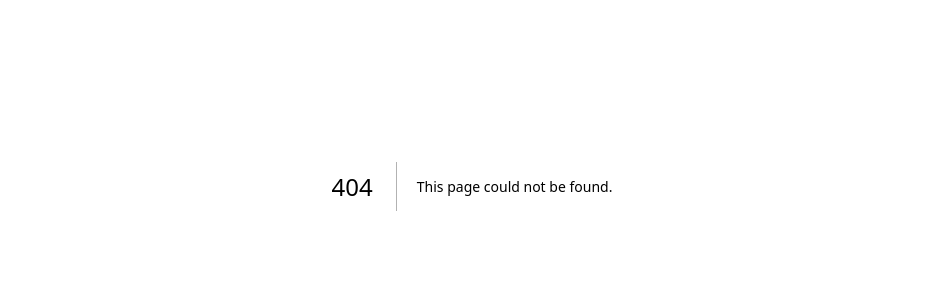
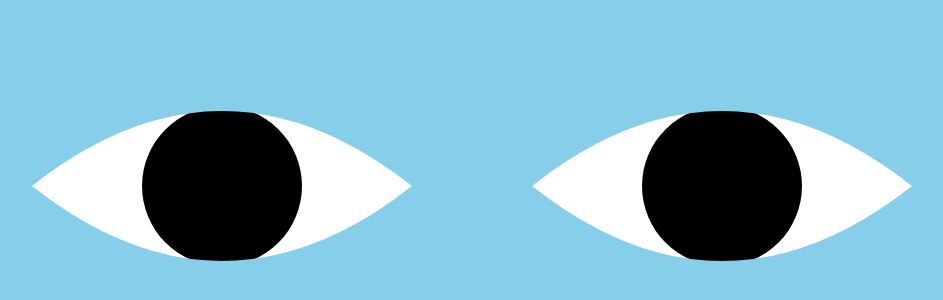
Before and after one commit to stoikal/28-days, a Next.js app: page /day/22 in a window 1280 px wide. Before the commit this address had no page. Shown: the part 214-514 px from the top of the page, without its empty margins (168-1111 px from the left). Built offline with nearby package versions, Linux system fonts and the light colour scheme.

Commit message:
feat(eyes): create Eyes page

```diff
--- /dev/null
+++ b/src/hooks/useGamepad.tsx
@@ -0,0 +1,31 @@
+import { useEffect, useState } from 'react'
+
+export function useGamepad () {
+  const [axes, setAxes] = useState<number[]>([])
+
+  useEffect(() => {
+    let id: any
+
+    function updateGamepadState () {
+      const gamepads = navigator.getGamepads()
+
+      const primaryGamepad = gamepads[0]
+
+      if (primaryGamepad) {
+        setAxes([...primaryGamepad.axes])
+      } else {
+        setAxes([])
+      }
+
+      id = requestAnimationFrame(updateGamepadState)
+    }
+    // [lx, ly, lt, rx, ry, rt]
+    updateGamepadState()
+
+    return () => {
+      cancelAnimationFrame(id)
+    }
+  }, [])
+
+  return { axes }
+}
--- /dev/null
+++ b/src/pages/day/22.tsx
@@ -0,0 +1,134 @@
+import Head from 'next/head'
+import { useState } from 'react'
+import { useGamepad } from '@/hooks/useGamepad'
+
+const EYE_HEIGHT = 150
+const IRIS_RADIUS = 80
+
+export default function Day22 () {
+  // [lx, ly, lt, rx, ry, rt]
+  const [lXIndex] = useState(0)
+  const [lYIndex] = useState(1)
+  const [lTriggerIndex] = useState(2)
+  const [rXIndex] = useState(3)
+  const [rYIndex] = useState(4)
+  const [rTriggerIndex] = useState(5)
+
+  const { axes } = useGamepad()
+
+  const lX = (() => {
+    if (axes[lXIndex] !== undefined) {
+      return axes[lXIndex]
+    }
+
+    return 0
+  })()
+
+  const lY = (() => {
+    if (axes[lYIndex] !== undefined) {
+      return axes[lYIndex]
+    }
+
+    return 0
+  })()
+
+  const lTrigger = (() => {
+    if (axes[lTriggerIndex] !== undefined) {
+      return axes[lTriggerIndex]
+    }
+
+    return -1
+  })()
+
+  const rX = (() => {
+    if (axes[rXIndex] !== undefined) {
+      return axes[rXIndex]
+    }
+
+    return 0
+  })()
+
+  const rY = (() => {
+    if (axes[rYIndex] !== undefined) {
+      return axes[rYIndex]
+    }
+
+    return 0
+  })()
+
+  const rTrigger = (() => {
+    if (axes[rTriggerIndex] !== undefined) {
+      return axes[rTriggerIndex]
+    }
+
+    return -1
+  })()
+
+  return (
+    <>
+      <Head>
+        <title>Day 22 - Eyes</title>
+      </Head>
+      <main className="h-full bg-[skyblue] overflow-hidden">
+        <div
+          className="flex items-center justify-center lg:justify-between lg:w-[900px] h-full mx-auto"
+        >
+          <svg height="400" width="400">
+            <rect x="0" y="0" width="400" height="400" fill="white" />
+            <circle
+              cx={200 + (120 * lX)}
+              cy={200 + (80 * lY)}
+              r={IRIS_RADIUS}
+              fill="black"
+            />
+            <path
+              d={`
+                M 0 0
+                L 400 0
+                L 400 200
+                L 390 200
+                q -190 ${EYE_HEIGHT * lTrigger} -380 0
+                q 190 ${EYE_HEIGHT} 380 0
+                L 400 200
+                L 400 400
+                L 0 400
+                L 0 0
+              `}
+              stroke="black"
+              strokeWidth="0"
+              fill="skyblue"
+            />
+            Sorry, your browser does not support inline SVG.
+          </svg>
+          <svg height="400" width="400" className="hidden lg:block">
+            <rect x="0" y="0" width="400" height="400" fill="white" />
+            <circle
+              cx={200 + (120 * rX)}
+              cy={200 + (80 * rY)}
+              r={IRIS_RADIUS}
+              fill="black"
+            />
+            <path
+              d={`
+                M 0 0
+                L 400 0
+                L 400 200
+                L 390 200
+                q -190 ${EYE_HEIGHT * rTrigger} -380 0
+                q 190 ${EYE_HEIGHT} 380 0
+                L 400 200
+                L 400 400
+                L 0 400
+                L 0 0
+              `}
+              stroke="black"
+              strokeWidth="0"
+              fill="skyblue"
+            />
+            Sorry, your browser does not support inline SVG.
+          </svg>
+        </div>
+      </main>
+    </>
+  )
+}
--- a/src/pages/index.tsx
+++ b/src/pages/index.tsx
@@ -27,8 +27,8 @@ const content = [
   { day: 18, title: 'This Way Up', subtitle: 'Device Orientation Events' },
   { day: 19, title: 'Game of Life', subtitle: 'Canvas API' },
   { day: 20, title: 'video', subtitle: 'Picture-in-Picture' },
-  { day: 21, title: 'Emoji', subtitle: 'Clipboard API' }
-  // { day: 22, title: 'Eyes', subtitle: 'Gamepad API' },
+  { day: 21, title: 'Emoji', subtitle: 'Clipboard API' },
+  { day: 22, title: 'Eyes', subtitle: 'Gamepad API' }
   // { day: 23, title: 'Color Collection', subtitle: 'IndexedDB' },
   // { day: 24, title: 'Color Collection', subtitle: 'Fetch API' },
   // { day: 25, title: '-', subtitle: '' },
```
